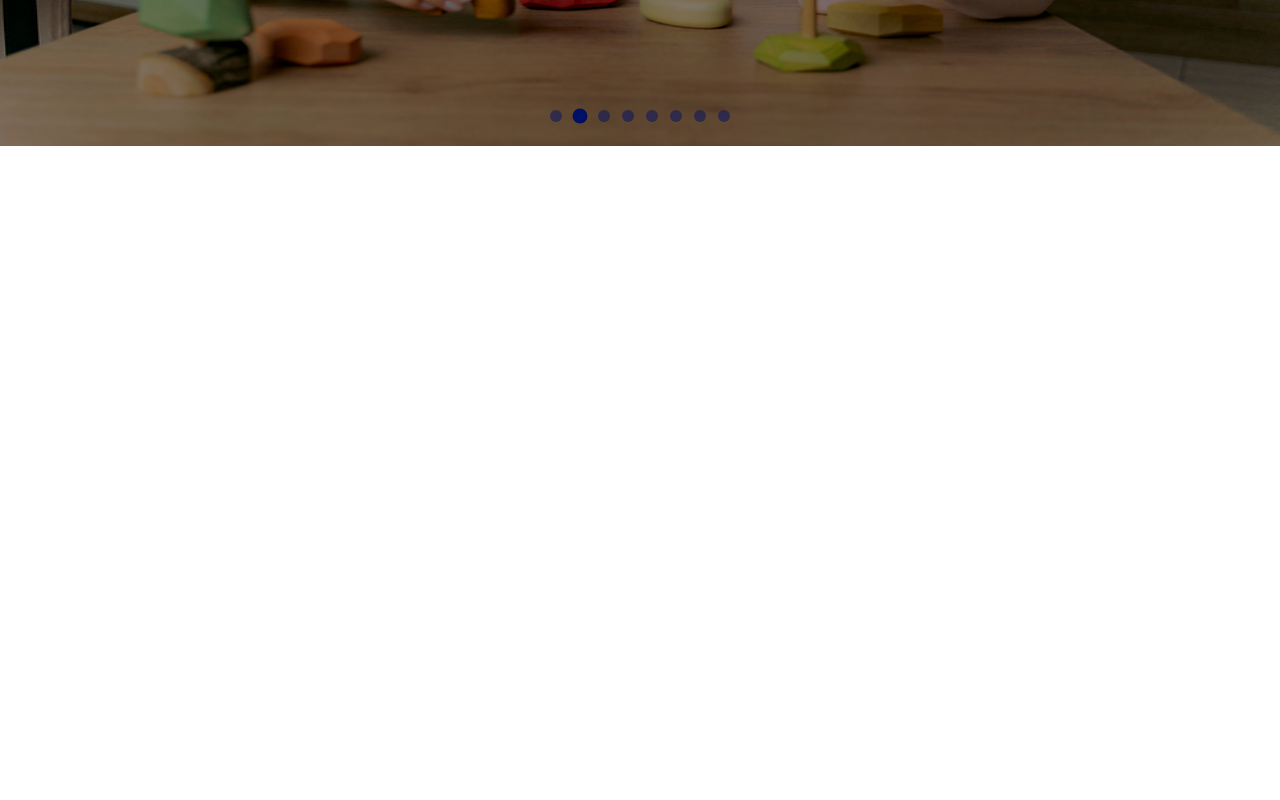
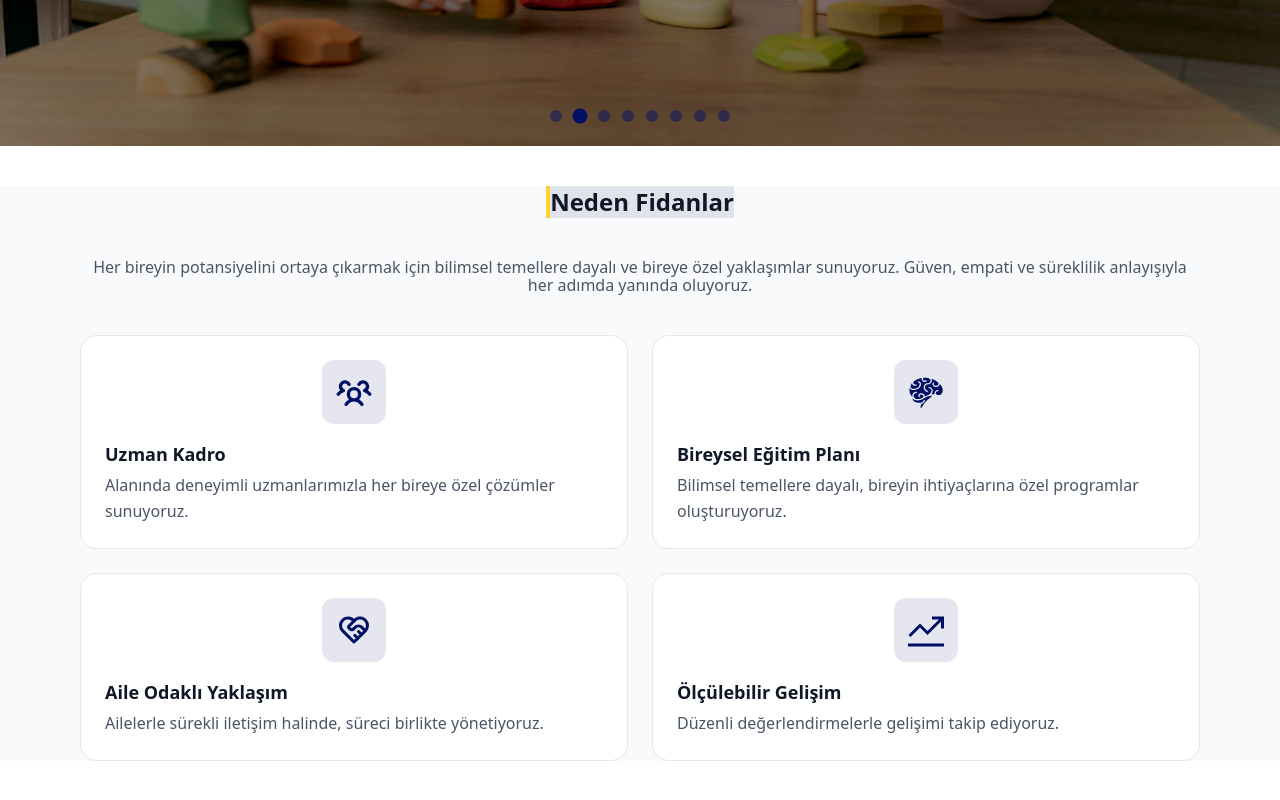
Before and after one commit to furkansylu97/OzelFidanlarOzelEgitimVeRehabilitasyon, a React (Vite) app in the folder OzelFidanlar/: page / in a window 1280 px wide. Shown: the part 654-1454 px from the top of the page. Before the commit the page ends 800 px from the top, so only its background shows below. Built offline with nearby package versions, Linux system fonts and the light colour scheme.

Commit message:
feat: scaffold Why-us section structure

```diff
--- /dev/null
+++ b/OzelFidanlar/src/features/home/components/Why-us/WhyUsItem.tsx
@@ -0,0 +1,35 @@
+import type { IconType } from "react-icons";
+
+interface WhyUsItemProps {
+  icon: IconType;
+  title: string;
+  description: string;
+}
+
+const WhyUsItem = ({ icon: Icon, title, description }: WhyUsItemProps) => {
+  return (
+    <div className="group relative overflow-hidden rounded-2xl border border-gray-200 bg-white p-6 transition-all duration-300 hover:-translate-y-2 hover:shadow-xl">
+      <div className="pointer-events-none absolute inset-0 opacity-0 transition-opacity duration-300 group-hover:opacity-100">
+        <div className="absolute -inset-1 rounded-2xl bg-linear-to-br from-[#001064]/20 via-amber-200/20 to-transparent blur-xl" />
+      </div>
+      <div className="relative z-10 flex flex-col justify-center gap-4">
+        <div className="flex justify-center">
+          <div className="flex h-16 w-16 shrink-0 items-center justify-center rounded-xl bg-[#001064]/10 text-[#001064] transition-colors duration-300 group-hover:bg-[#001064] group-hover:text-[#FFBE34]">
+            <Icon size={36} />
+          </div>
+        </div>
+
+        <div>
+          <h3 className="mb-1 text-lg font-semibold text-gray-900 transition-colors duration-300 group-hover:text-[#001064]">
+            {title}
+          </h3>
+          <p className="text-base font-medium leading-relaxed text-gray-600">
+            {description}
+          </p>
+        </div>
+      </div>
+    </div>
+  );
+};
+
+export default WhyUsItem;
--- /dev/null
+++ b/OzelFidanlar/src/features/home/data/Why-us/whyUsData.ts
@@ -0,0 +1,38 @@
+import { PiUsersThreeBold } from "react-icons/pi";
+import { GiBrain } from "react-icons/gi";
+import { TbHeartHandshake } from "react-icons/tb";
+import { GrLineChart } from "react-icons/gr";
+import type { IconType } from "react-icons";
+
+interface WhyUsItem {
+  icon: IconType;
+  title: string;
+  description: string;
+}
+
+export const whyUsData: WhyUsItem[] = [
+  {
+    icon: PiUsersThreeBold,
+    title: "Uzman Kadro",
+    description:
+      "Alanında deneyimli uzmanlarımızla her bireye özel çözümler sunuyoruz.",
+  },
+  {
+    icon: GiBrain,
+    title: "Bireysel Eğitim Planı",
+    description:
+      "Bilimsel temellere dayalı, bireyin ihtiyaçlarına özel programlar oluşturuyoruz.",
+  },
+  {
+    icon: TbHeartHandshake,
+    title: "Aile Odaklı Yaklaşım",
+    description:
+      "Ailelerle sürekli iletişim halinde, süreci birlikte yönetiyoruz.",
+  },
+  {
+    icon: GrLineChart,
+    title: "Ölçülebilir Gelişim",
+    description:
+      "Düzenli değerlendirmelerle gelişimi takip ediyoruz.",
+  },
+];
--- a/OzelFidanlar/src/features/home/pages/homepage/HomePage.tsx
+++ b/OzelFidanlar/src/features/home/pages/homepage/HomePage.tsx
@@ -1,10 +1,12 @@
 import React from "react";
 import HeroSection from "../../sections/Hero/HeroSection";
+import WhyUsSection from "../../sections/Why-us/WhyUsSection";
 
 const HomePage = () => {
   return (
     <>
       <HeroSection />
+      <WhyUsSection />
     </>
   );
 };
--- /dev/null
+++ b/OzelFidanlar/src/features/home/sections/Why-us/WhyUsSection.tsx
@@ -0,0 +1,37 @@
+import React from "react";
+import WhyUsItem from "../../components/Why-us/WhyUsItem";
+import { whyUsData } from "../../data/Why-us/whyUsData";
+import { Container } from "../../../../shared/components/container/Container";
+
+const WhyUsSection = () => {
+  return (
+    <section className="flex justify-center w-full bg-gray-50 my-10">
+      <Container>
+        <div className="flex flex-col items-center justify-center">
+          <div className="flex flex-col justify-center">
+            <div className="flex items-center justify-center">
+              <h2 className="inline-block font-bold text-2xl text-gray-900 bg-[#001064]/10 border-l-4 border-amber-300 border-solid">
+                Neden Fidanlar
+              </h2>
+            </div>
+            <div className="text-center my-10">
+              <p className="text-gray-600 font-medium">
+                Her bireyin potansiyelini ortaya çıkarmak için bilimsel
+                temellere dayalı ve bireye özel yaklaşımlar sunuyoruz. Güven,
+                empati ve süreklilik anlayışıyla her adımda yanında oluyoruz.
+              </p>
+            </div>
+          </div>
+
+          <div className="grid grid-cols-2 gap-6 ">
+            {whyUsData.map((item, index) => (
+              <WhyUsItem key={index} {...item} />
+            ))}
+          </div>
+        </div>
+      </Container>
+    </section>
+  );
+};
+
+export default WhyUsSection;
```
